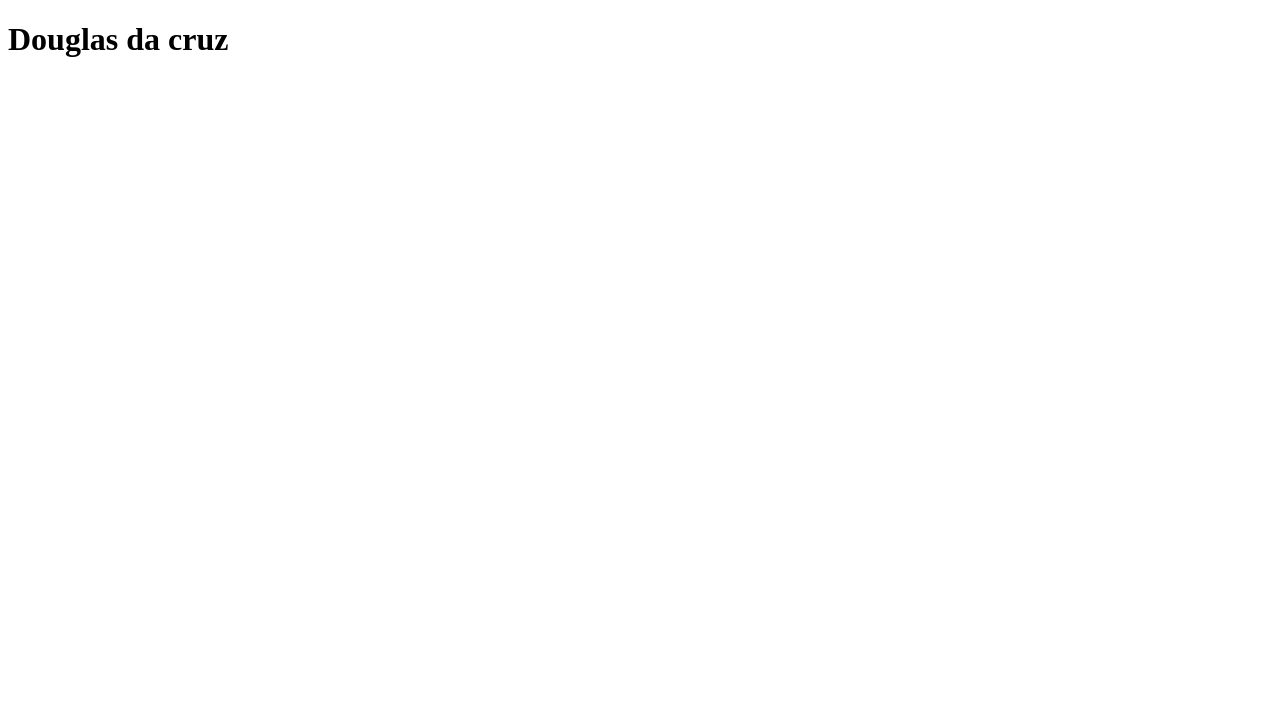
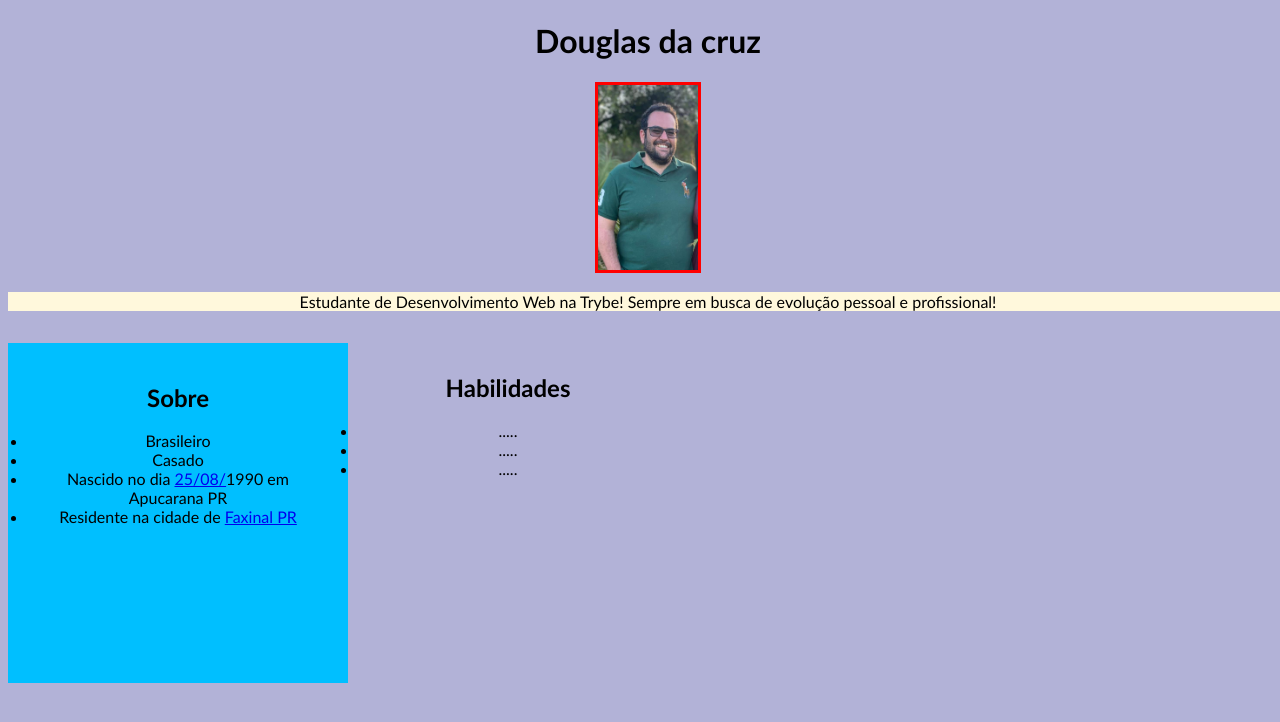
Before and after one commit to DGCruz/portifolio, a plain HTML site: page index.html in a window 1280 px wide. Drawn offline with Linux system fonts and the light colour scheme.

Commit message:
adicionei algumas divs

```diff
--- a/index.html
+++ b/index.html
@@ -5,9 +5,37 @@
     <meta http-equiv="X-UA-Compatible" content="IE=edge">
     <meta name="viewport" content="width=device-width, initial-scale=1.0">
     <title>Portifólio</title>
+    <link rel="stylesheet" href="style.css">
+
 </head>
-<body>
-        <h1>Douglas da cruz</h1>
+<body id="body">
+    <header>   <!-- -->
+        <div>
+            <h1>Douglas da cruz</h1>
+        </div>
+        <div><!-- Imagem de perfil. -->
+            <img id="imgPerfil" src="./imagens/foto1.jpeg">
+            <p id="textoAlternativo"> Estudante de Desenvolvimento Web na Trybe! Sempre em busca de evolução pessoal e profissional!</p>
+        </div>
+
+        <div>
+            <ul id="sobre">
+                <h2>Sobre</h2>
+                <li>Brasileiro</li>
+                <li>Casado</li>
+                <li>Nascido no dia <a target="_blank" href="https://www.mpm.mp.br/25-de-agosto-dia-do-soldado/"> 25/08/</a>1990 em Apucarana PR</li> <!-- link do dia do soldado -->
+                <li>Residente na cidade de <a target="_blank"href="http://www.faxinal.pr.gov.br/index.php?sessao=b054603368ncb0&id=56">Faxinal PR</a></li><!-- link da cidade de faxinal -->
+
+            </ul>
+
+            <ul id="habilidades">
+                <h2>Habilidades</h2>
+                <li>.....</li>
+                <li>.....</li>
+                <li>.....</li>
+            </ul>
+        </div>
+    </header>
 
 
 
--- /dev/null
+++ b/style.css
@@ -0,0 +1,36 @@
+#body{
+    font-family: 'Gill Sans', 'Gill Sans MT', Calibri, 'Trebuchet MS', sans-serif;
+    background-color: rgb(178, 178, 215);
+    text-align: center;
+    width: 100%;
+
+}
+#imgPerfil{
+    width: 100px;
+    border: 3px solid red;
+}
+
+#textoAlternativo{
+    background-color: cornsilk;
+
+}
+#sobre{
+
+    padding: 20px;
+    background-color: deepskyblue;
+    font-weight: 900px;
+    float:left;
+    width: 20%;
+    min-width: 300px;
+    min-height: 300px;
+
+}
+#habilidades{
+
+    padding: 10px;
+    float: left;
+
+    width: 20%;
+    min-width: 300px;
+    min-height: 300px;
+}
```
Also changed, not shown: imagens/foto1.jpeg (renamed from foto1.jpeg).
